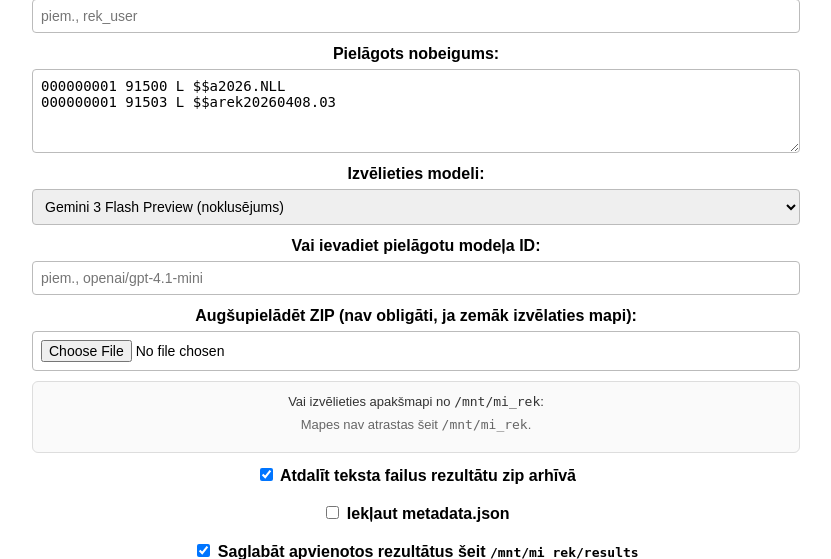
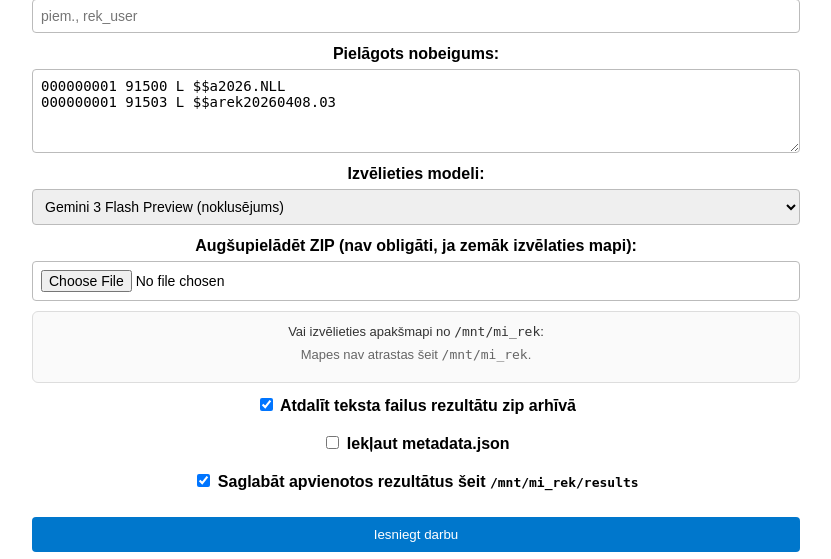
Before and after one commit to ValRCS/openrouter_batch_processor, a Flask app: page /marc in a window 1280 px wide. Shown: the part 699-1258 px from the top of the page, without its empty margins (224-1055 px from the left). Run offline with Flask 3, Linux system fonts and the light colour scheme.

Commit message:
feat: streamline model selection in submission handling and update UI for custom model input

```diff
--- a/app.py
+++ b/app.py
@@ -632,9 +632,12 @@ def handle_submission(
         system_prompt = request.form["system_prompt"]
         username = request.form.get("username", "").strip()
         custom_footer = request.form.get("customFooter", "")
-        model_custom = request.form.get("model_custom", "").strip()
         model_dropdown = request.form.get("model_dropdown", "google/gemini-3-flash-preview")
-        model = model_custom if model_custom else model_dropdown
+        if source_route == "index":
+            model_custom = request.form.get("model_custom", "").strip()
+            model = model_custom if model_custom else model_dropdown
+        else:
+            model = model_dropdown
         reasoning_mode = request.form.get("reasoning_mode", "off").strip().lower()
         if reasoning_mode not in {"off", "true", "false"}:
             reasoning_mode = "off"
--- a/static/scripts/marc-i18n.js
+++ b/static/scripts/marc-i18n.js
@@ -17,8 +17,6 @@
       "marc.custom_footer_label": "Custom Footer:",
       "marc.custom_footer_placeholder": "Optional text appended after each successful LLM response",
       "marc.choose_model_label": "Choose Model:",
-      "marc.custom_model_label": "Or enter custom model ID:",
-      "marc.custom_model_placeholder": "e.g. openai/gpt-4.1-mini",
       "marc.upload_zip_label": "Upload ZIP (optional if choosing a folder below):",
       "marc.choose_subfolder_prefix": "Or choose a subfolder from",
       "marc.no_folders_prefix": "No folders found in",
@@ -48,8 +46,6 @@
       "marc.custom_footer_label": "Pielāgots nobeigums:",
       "marc.custom_footer_placeholder": "Izvēles teksts, kas tiek pievienots pēc katras veiksmīgas LLM atbildes",
       "marc.choose_model_label": "Izvēlieties modeli:",
-      "marc.custom_model_label": "Vai ievadiet pielāgotu modeļa ID:",
-      "marc.custom_model_placeholder": "piem., openai/gpt-4.1-mini",
       "marc.upload_zip_label": "Augšupielādēt ZIP (nav obligāti, ja zemāk izvēlaties mapi):",
       "marc.choose_subfolder_prefix": "Vai izvēlieties apakšmapi no",
       "marc.no_folders_prefix": "Mapes nav atrastas šeit",
--- a/templates/marc.html
+++ b/templates/marc.html
@@ -44,14 +44,6 @@
 
         <label data-i18n="marc.choose_model_label">Choose Model:</label>
         {% include "_model_dropdown.html" %}
-
-        <label data-i18n="marc.custom_model_label">Or enter custom model ID:</label>
-        <input
-          type="text"
-          name="model_custom"
-          placeholder="e.g. openai/gpt-4.1-mini"
-          data-i18n-placeholder="marc.custom_model_placeholder"
-        >
 
         <label data-i18n="marc.upload_zip_label">Upload ZIP (optional if choosing a folder below):</label>
         <input type="file" name="zipfile" required>
```
